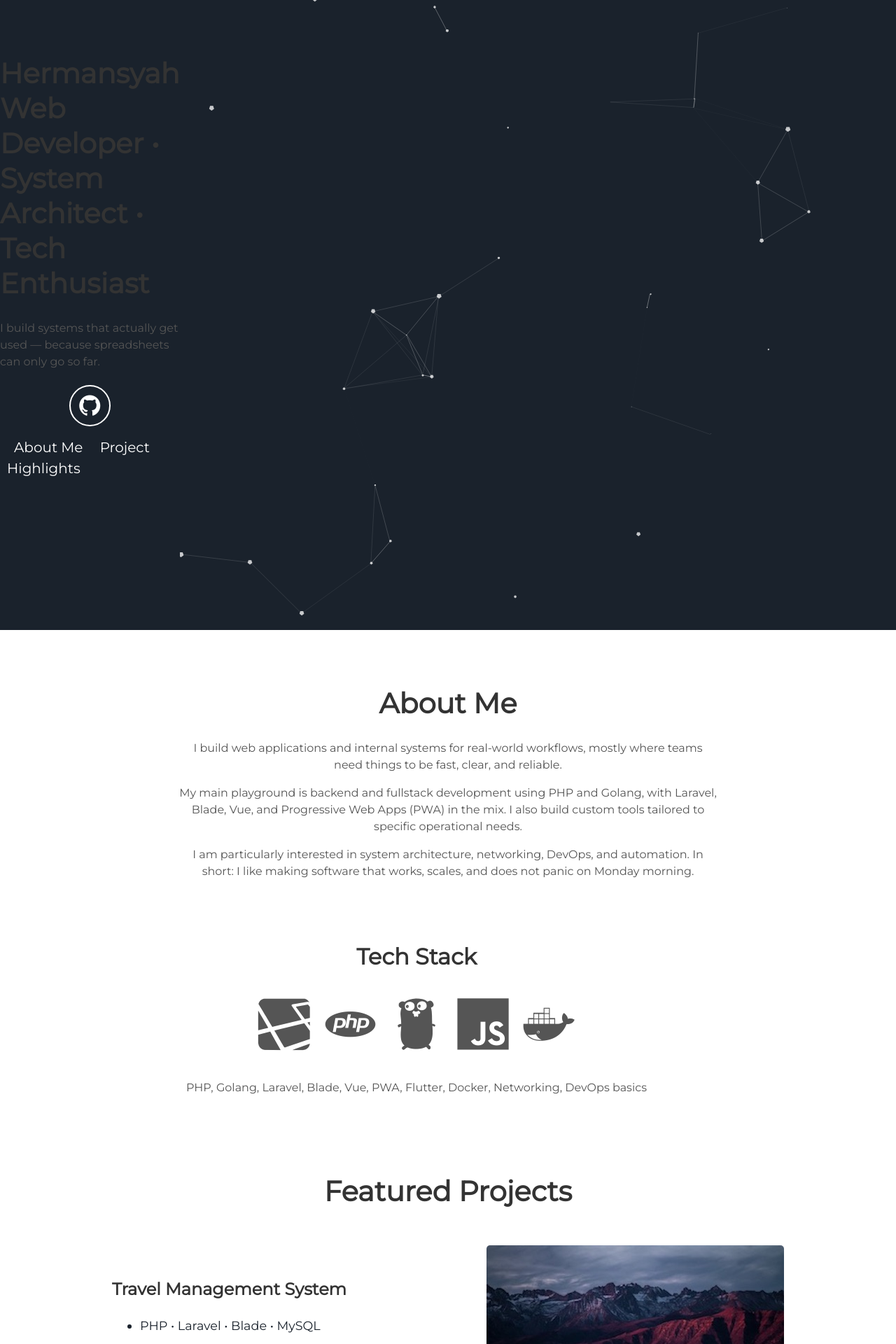
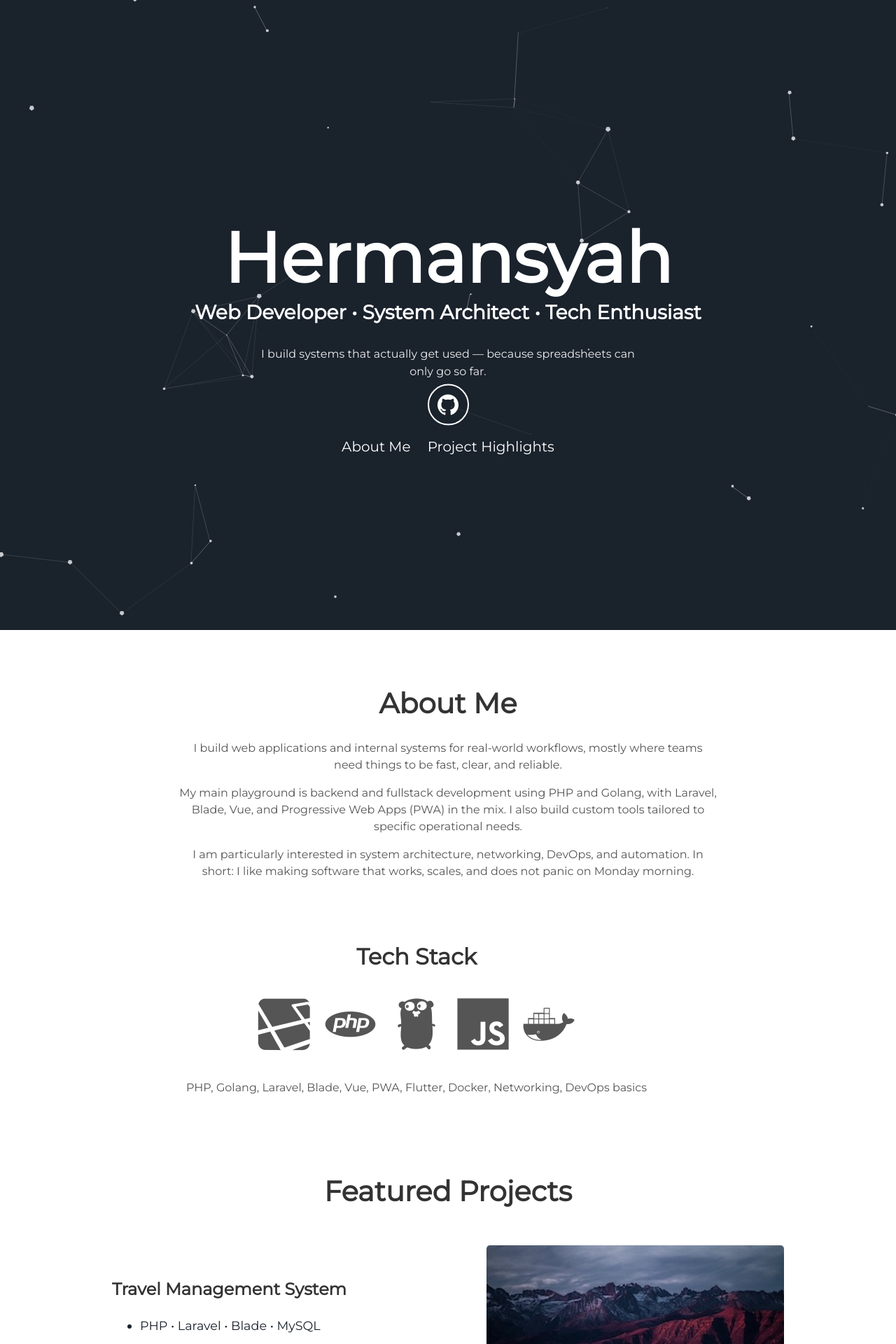
Before and after one commit to hermanspace/hermanspace.github.io, a Jekyll site: the page built from index.html, in a window 1280 px wide. Shown: the top 1920 px of the page at 70% size. Built offline with Jekyll 4.4.1, drawn with Linux system fonts in a browser that asks for light colours.

Commit message:
Refactor header styles for improved layout and readability; adjust font sizes and add responsive design elements for better user experience.

```diff
--- a/_includes/header.html
+++ b/_includes/header.html
@@ -1,5 +1,30 @@
+<style>
+  .header {
+    width: min(92%, 760px);
+    padding: 0 12px;
+  }
+
+  .header .site-description {
+    font-size: 18px;
+    line-height: 1.35;
+  }
+
+  .header-tagline {
+    margin: 14px auto 0;
+    max-width: 560px;
+    font-size: 16px;
+    line-height: 1.6;
+    color: rgba(255, 255, 255, 0.92);
+  }
+
+  @media only screen and (min-width: 550px) {
+    .header .site-description {
+      font-size: 28px;
+    }
+  }
+</style>
 <header id="particles-js">
-  <div class="header-content">
+  <div class="header">
     <h1>
       <span class="site-title">Hermansyah</span>
       <span class="site-description">
--- a/src/styles/_header.scss
+++ b/src/styles/_header.scss
@@ -20,6 +20,8 @@
   position: absolute;
   top: 50%;
   left: 50%;
+  width: min(92%, 760px);
+  padding: 0 12px;
   margin: 0 auto;
   -webkit-transform: translate(-50%, -50%);
   transform: translate(-50%, -50%);
@@ -34,15 +36,23 @@
     }
   }
   .site-description {
-    font-size: 20px;
+    font-size: 18px;
     display: block;
-    line-height: 1;
+    line-height: 1.35;
     color: #FFF;
     margin-top: 10px;
     @media only screen and (min-width:$cut){
-      font-size: 40px;
+      font-size: 28px;
     }
   }
+}
+
+.header-tagline {
+  margin: 14px auto 0;
+  max-width: 560px;
+  font-size: 16px;
+  line-height: 1.6;
+  color: rgba(255, 255, 255, 0.92);
 }
 
 .header-links {
```
